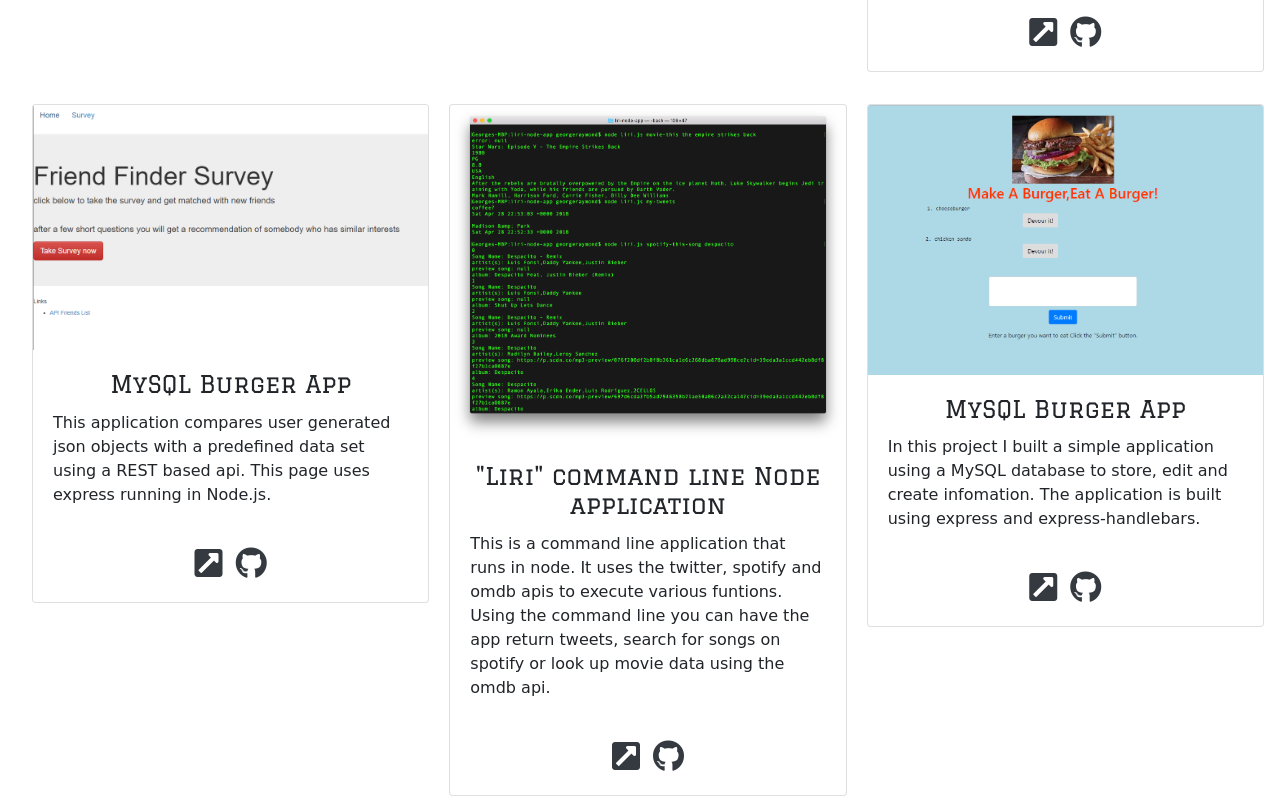
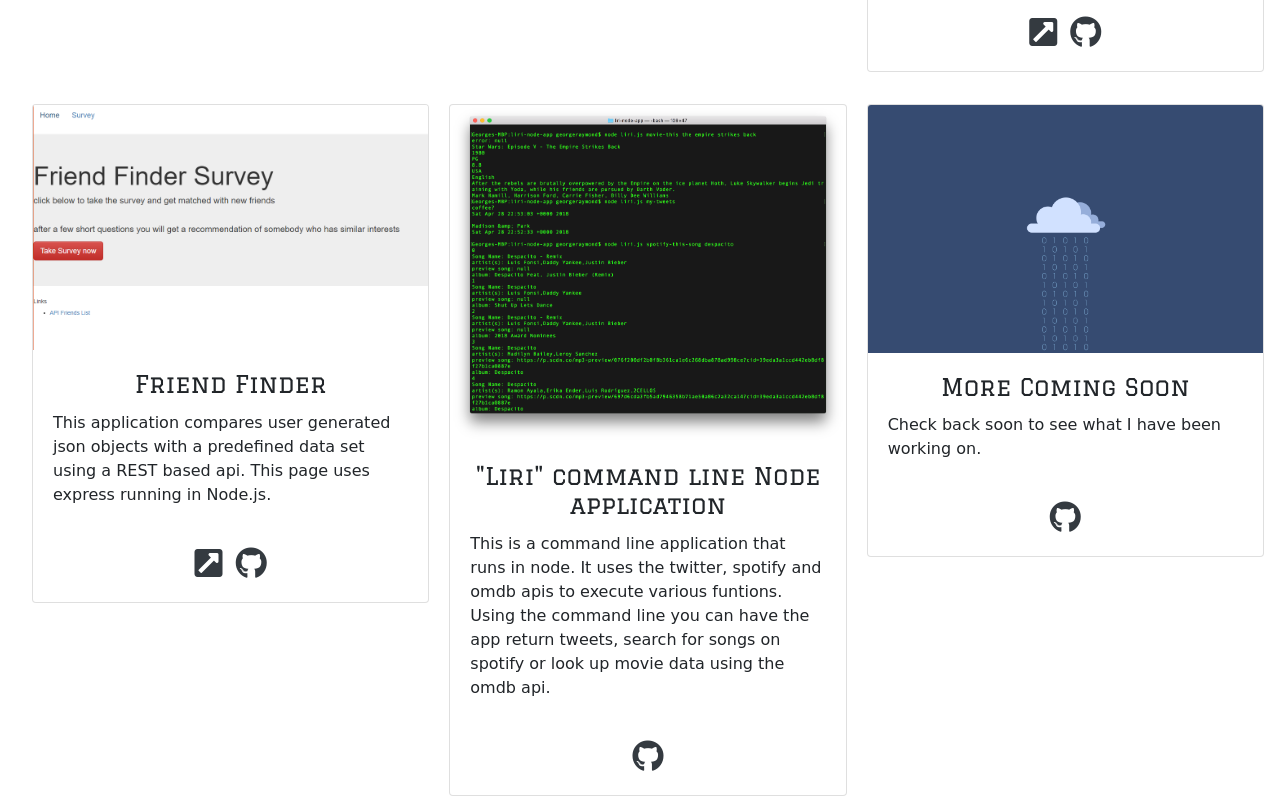
Before and after one commit to georgeraymond92/portfolio_page, a website: page public/index.html in a window 1280 px wide. Shown: the part 1133-1931 px from the top of the page. Drawn offline with nearby package versions, Linux system fonts and the light colour scheme; a web font is replaced by a local one.

Commit message:
moving on to work on projects to add and the documentation

```diff
--- a/public/index.html
+++ b/public/index.html
@@ -68,7 +68,7 @@
             <h1 id="projects" class="text1 py-3 text-center text-dark">Projects</h1>
             <div class="card-columns">
                 <div class="card mx-2 mt-2 mb-4">
-                    <img class="card-img-top img-fluid" src="./assets/images/SLSscreenshot.png" alt="">
+                    <img class="card-img-top img-fluid" src="./assets/images/SLSscreenshot.png" alt="Senior Living Services App Image">
                     <div class="card-body">
                         <h4 class="text1 card-title text-center">Senior Living Services</h4>
                         <p class="card-text">In this project I built a new webpage for the owner of seniorlivingservices.com.
@@ -85,7 +85,7 @@
                     </div>
                 </div>
                 <div class="card mx-2 mt-2 mb-4">
-                    <img class="card-img-top img-fluid" src="./assets/images/portfolioscreenshot.png" alt="">
+                    <img class="card-img-top img-fluid" src="./assets/images/portfolioscreenshot.png" alt="Image of Portfolio Page">
                     <div class="card-body">
                         <h4 class="text1 card-title text-center">Personal Portfolio Page</h4>
                         <p class="card-text">This is my personal page you are currently viewing. I built this page using
@@ -95,7 +95,7 @@
                     </div>
                 </div>
                 <div class="card mx-2 mt-2 mb-4">
-                    <img class="card-img-top img-fluid" src="./assets/images/burger-app.png" alt="">
+                    <img class="card-img-top img-fluid" src="./assets/images/burger-app.png" alt="Burger App Image">
                     <div class="card-body">
                         <h4 class="text1 card-title text-center">MySQL Burger App</h4>
                         <p class="card-text">In this project I built a simple application using a MySQL database to store,
@@ -114,9 +114,9 @@
             </div>
             <div class="card-columns">
                 <div class="card mx-2 mt-2 mb-4">
-                    <img class="card-img-top img-fluid" src="./assets/images/friend-finder.png" alt="">
+                    <img class="card-img-top img-fluid" src="./assets/images/friend-finder.png" alt="Friend Finder App Image">
                     <div class="card-body">
-                        <h4 class="text1 card-title text-center">MySQL Burger App</h4>
+                        <h4 class="text1 card-title text-center">Friend Finder</h4>
                         <p class="card-text">This application compares user generated json objects with a predefined data
                             set using a REST based api. This page uses express running in Node.js.</p><br>
                         <div class="mx-auto">
@@ -131,7 +131,7 @@
                     </div>
                 </div>
                 <div class="card mx-2 mt-2 mb-4">
-                    <img class="card-img-top img-fluid" src="./assets/images/liri-demo.png" alt="">
+                    <img class="card-img-top img-fluid" src="./assets/images/liri-demo.png" alt="Command Line App Demo image">
                     <div class="card-body">
                         <h4 class="text1 card-title text-center">"Liri" command line Node application</h4>
                         <p class="card-text">This is a command line application that runs in node. It uses the twitter, spotify
@@ -139,27 +139,20 @@
                             tweets, search for songs on spotify or look up movie data using the omdb api.</p><br>
                         <div class="mx-auto">
                             <div class="text-center mx-auto">
-                                <a style="text-decoration: none" href="https://mysterious-ocean-19232.herokuapp.com/" class="d-inline mx-1 text-center text-dark"><i
-                                        class="fas fa-external-link-square-alt fa-2x"></i>
-                                </a>
-                                <a style="text-decoration: none" href="https://github.com/georgeraymond92/burger-app" class="d-inline mx-1 text-center text-dark"><i
+                                <a style="text-decoration: none" href="https://github.com/georgeraymond92/liri-node-app" class="d-inline mx-1 text-center text-dark"><i
                                         class="fab fa-github fa-2x"></i></a>
                             </div>
                         </div>
                     </div>
                 </div>
                 <div class="card mx-2 mt-2 mb-4">
-                    <img class="card-img-top img-fluid" src="./assets/images/burger-app.png" alt="">
+                    <img class="card-img-top img-fluid" src="./assets/images/wp1828915.png" alt="Cloud Raining Ones and Zeros">
                     <div class="card-body">
-                        <h4 class="text1 card-title text-center">MySQL Burger App</h4>
-                        <p class="card-text">In this project I built a simple application using a MySQL database to store,
-                            edit and create infomation. The application is built using express and express-handlebars.</p><br>
+                        <h4 class="text1 card-title text-center">More Coming Soon</h4>
+                        <p class="card-text">Check back soon to see what I have been working on.</p><br>
                         <div class="mx-auto">
                             <div class="text-center mx-auto">
-                                <a style="text-decoration: none" href="https://mysterious-ocean-19232.herokuapp.com/" class="d-inline mx-1 text-center text-dark"><i
-                                        class="fas fa-external-link-square-alt fa-2x"></i>
-                                </a>
-                                <a style="text-decoration: none" href="https://github.com/georgeraymond92/burger-app" class="d-inline mx-1 text-center text-dark"><i
+                                <a style="text-decoration: none" href="https://github.com/georgeraymond92" class="d-inline mx-1 text-center text-dark"><i
                                         class="fab fa-github fa-2x"></i></a>
                             </div>
                         </div>
```
